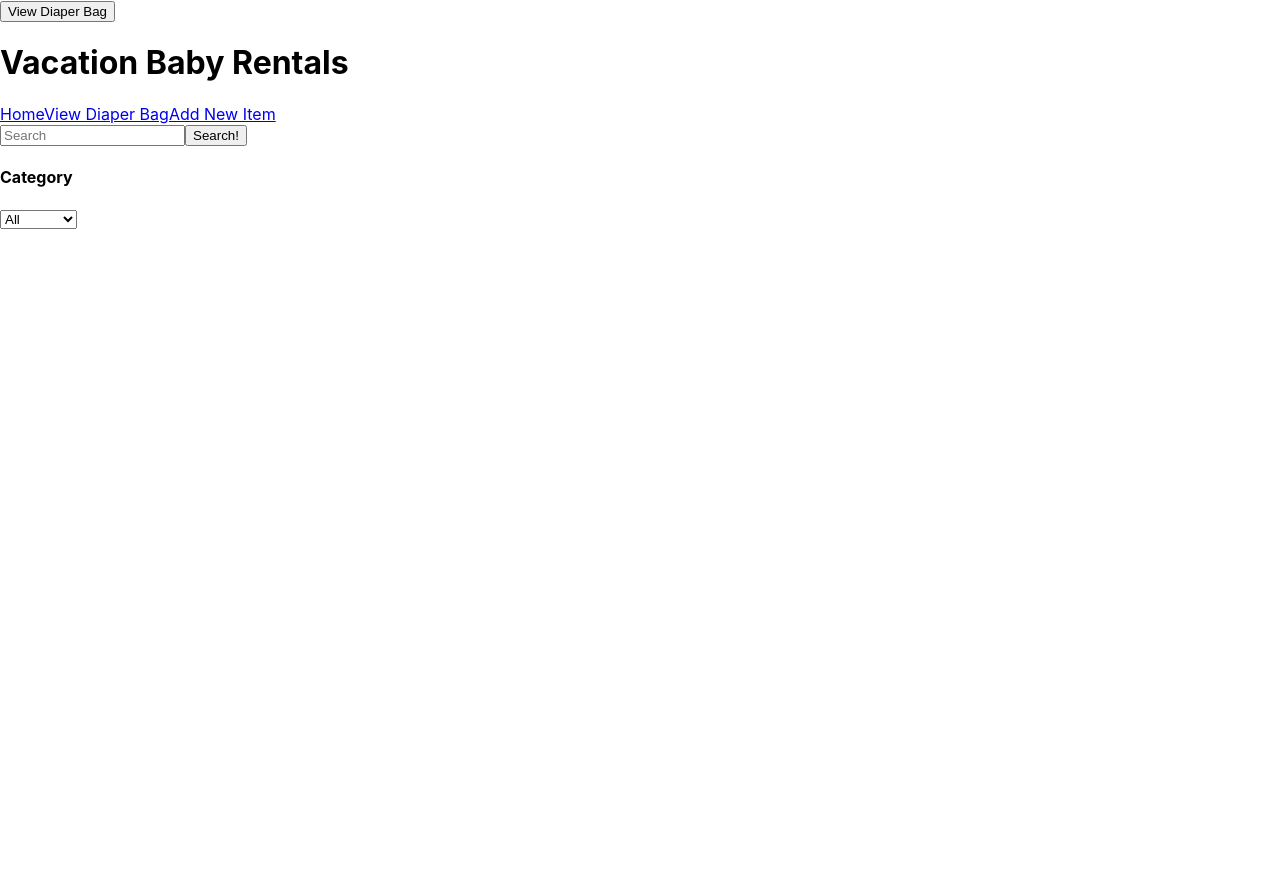
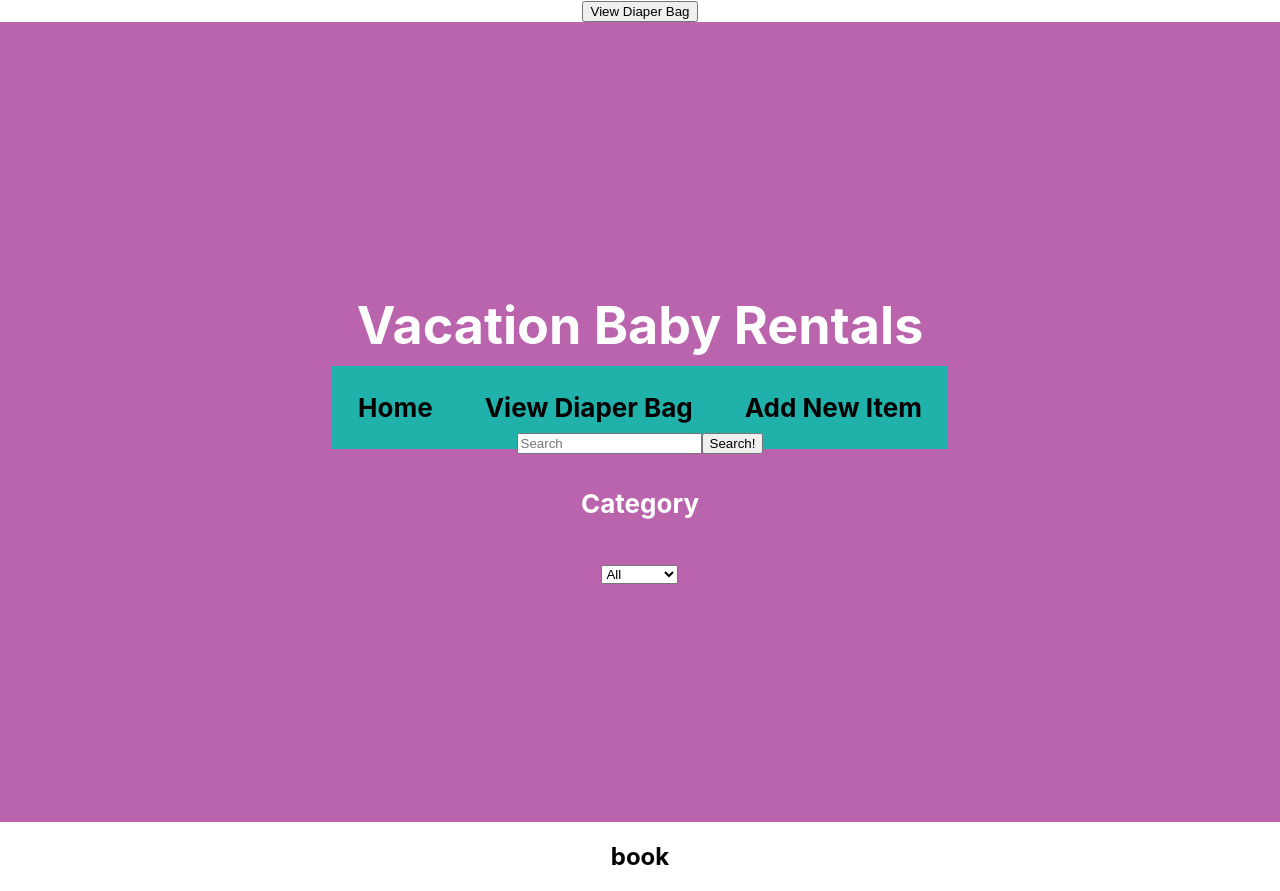
Before and after one commit to hillarymuller/phase-2-project, a React (Create React App) app: page /items/1 in a window 1280 px wide. Before the commit the page ends 800 px from the top, so only its background shows below. Built offline with nearby package versions, Linux system fonts and the light colour scheme.

Commit message:
style NavBar

```diff
--- a/src/App.css
+++ b/src/App.css
@@ -2,19 +2,10 @@
   text-align: center;
 }
 
-.App-logo {
-  height: 40vmin;
-  pointer-events: none;
-}
-
-@media (prefers-reduced-motion: no-preference) {
-  .App-logo {
-    animation: App-logo-spin infinite 20s linear;
-  }
-}
 
 .App-header {
-  background-color: #282c34;
+  width: "100%";
+  background-color: #bb64ae;
   min-height: 100vh;
   display: flex;
   flex-direction: column;
@@ -22,17 +13,9 @@
   justify-content: center;
   font-size: calc(10px + 2vmin);
   color: white;
+  margin: 0;
 }
 
 .App-link {
   color: #61dafb;
 }
-
-@keyframes App-logo-spin {
-  from {
-    transform: rotate(0deg);
-  }
-  to {
-    transform: rotate(360deg);
-  }
-}
--- a/src/Components/App.js
+++ b/src/Components/App.js
@@ -3,6 +3,9 @@ import Header from "./Header";
 import ItemsContainer from "./ItemsContainer";
 import { Switch, Route } from "react-router-dom";
 import NewItemForm from "./NewItemForm";
+import ItemDetails from "./ItemDetails";
+import Home from "./Home";
+import "../App.css"
 
 function App() {
 
@@ -22,15 +25,21 @@ function App() {
 
 
   return (
-    <div>
+    <div className="App">
     <button onClick={() => setBagView(bool => !bool)}>View Diaper Bag</button>
     <Header onSearch={onSearch} onCategoryClick={onCategoryClick} />
     <Switch>
-    <Route exact path="/items/new">
+      <Route exact path="/items/new">
         <NewItemForm />
       </Route>
+      <Route path="/items/:id">
+        <ItemDetails />
+      </Route>
+      <Route exact path="/items">
+        <ItemsContainer search={search} category={category} bagView={bagView} />
+      </Route>
       <Route exact path="/">
-        <ItemsContainer search={search} category={category} bagView={bagView} />
+        <Home />
       </Route>
     </Switch>
     </div>
--- a/src/Components/Header.js
+++ b/src/Components/Header.js
@@ -6,7 +6,7 @@ import NavBar from "./NavBar";
 
 function Header({ onSearch, onCategoryClick }) {
     return (
-        <div>
+        <div className="App-header">
         <h1>Vacation Baby Rentals</h1>
         <NavBar />
         <Search onSearch={onSearch} />
--- /dev/null
+++ b/src/Components/Home.js
@@ -0,0 +1,9 @@
+import React from "react";
+
+function Home() {
+    return (
+        <h2>Home</h2>
+    )
+}
+
+export default Home;
--- a/src/Components/NavBar.js
+++ b/src/Components/NavBar.js
@@ -1,17 +1,45 @@
 import React from "react";
 import { NavLink } from "react-router-dom";
 
-
+const style = {
+    width: "60%",
+    margin: "5% 0 1%",
+    padding: "1em",
+    textDecoration: "none",
+    color: "black",
+    backgroundColor: "#20B2AA",
+    fontWeight: "bold",
+    verticalAlign: "center"
+}
 function NavBar() {
     return(
         <div>
-            <NavLink to="/">
+            <NavLink
+            exact
+            style={style}
+            activeStyle={{
+                fontWeight: "bolder",
+                color: "magenta"
+            }}
+            to="/">
                 Home
             </NavLink>
-            <NavLink to="/bag">
+            <NavLink      exact
+            style={style}
+            activeStyle={{
+                fontWeight: "bolder",
+                color: "red"
+            }}
+            to="/bag">
                 View Diaper Bag
             </NavLink>
-            <NavLink to="/items/new">
+            <NavLink      exact
+            style={style}
+            activeStyle={{
+                fontWeight: "bolder",
+                color: "red"
+            }}
+            to="/items/new">
                 Add New Item
             </NavLink>
         </div>
```
